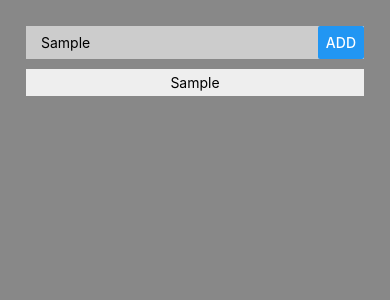
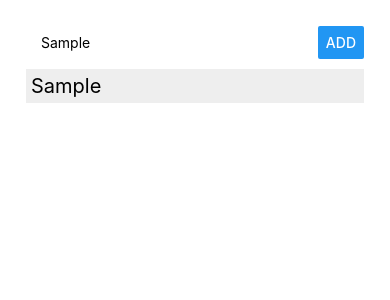
Before and after one commit to ik0oo/renat, a React Native app: screen / in a window 390 px wide. Both pictures are taken after typing "Sample" into the empty fields and a click on the button "ADD". Shown: the top 300 px of the page. Built offline with nearby package versions, Linux system fonts and the light colour scheme.

Commit message:
added scroll view

```diff
--- a/App.js
+++ b/App.js
@@ -1,5 +1,5 @@
 import React from 'react';
-import { StyleSheet, Text, View, TextInput, Button } from 'react-native';
+import { StyleSheet, Text, View, ScrollView, TextInput, Button } from 'react-native';
 import ListItem from './src/components/ListItem';
 
 export default class App extends React.Component {
@@ -57,9 +57,9 @@ export default class App extends React.Component {
           />
         </View>
 
-        <View style={styles.list}>
+        <ScrollView style={styles.list}>
           { list }
-        </View>
+        </ScrollView>
       </View>
     );
   }
@@ -69,13 +69,12 @@ const styles = StyleSheet.create({
   container: {
     flex: 1,
     padding: 26,
-    backgroundColor: '#888',
+    backgroundColor: '#fff',
     alignItems: 'center',
     justifyContent: 'flex-start',
   },
   inputContainer: {
     width: '100%',
-    backgroundColor: '#ccc',
     flexDirection: 'row',
     justifyContent: 'space-between',
     marginBottom: 10,
--- a/src/components/ListItem/index.js
+++ b/src/components/ListItem/index.js
@@ -4,7 +4,7 @@ import { StyleSheet, View, Text, TouchableOpacity } from 'react-native';
 export default ({ content, onPress }) => (
     <TouchableOpacity onPress={onPress}>
         <View style={styles.item}>
-            <Text>{content}</Text>
+            <Text style={{fontSize: 20}}>{content}</Text>
         </View>
     </TouchableOpacity>
 );
@@ -16,6 +16,6 @@ const styles = StyleSheet.create({
         backgroundColor: '#eee',
         justifyContent: 'flex-start',
         width: '100%',
-        alignItems: 'center',
+        alignItems: 'flex-start',
     },
 });
```
